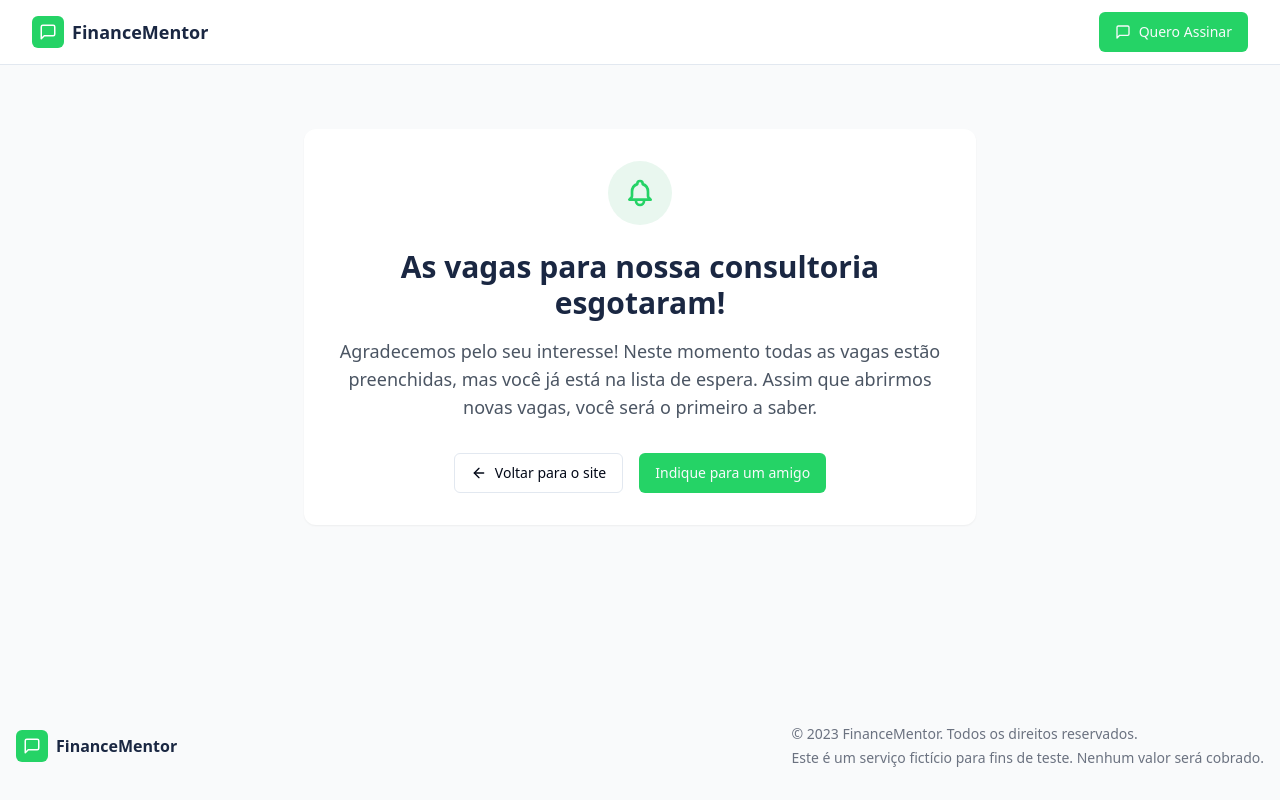
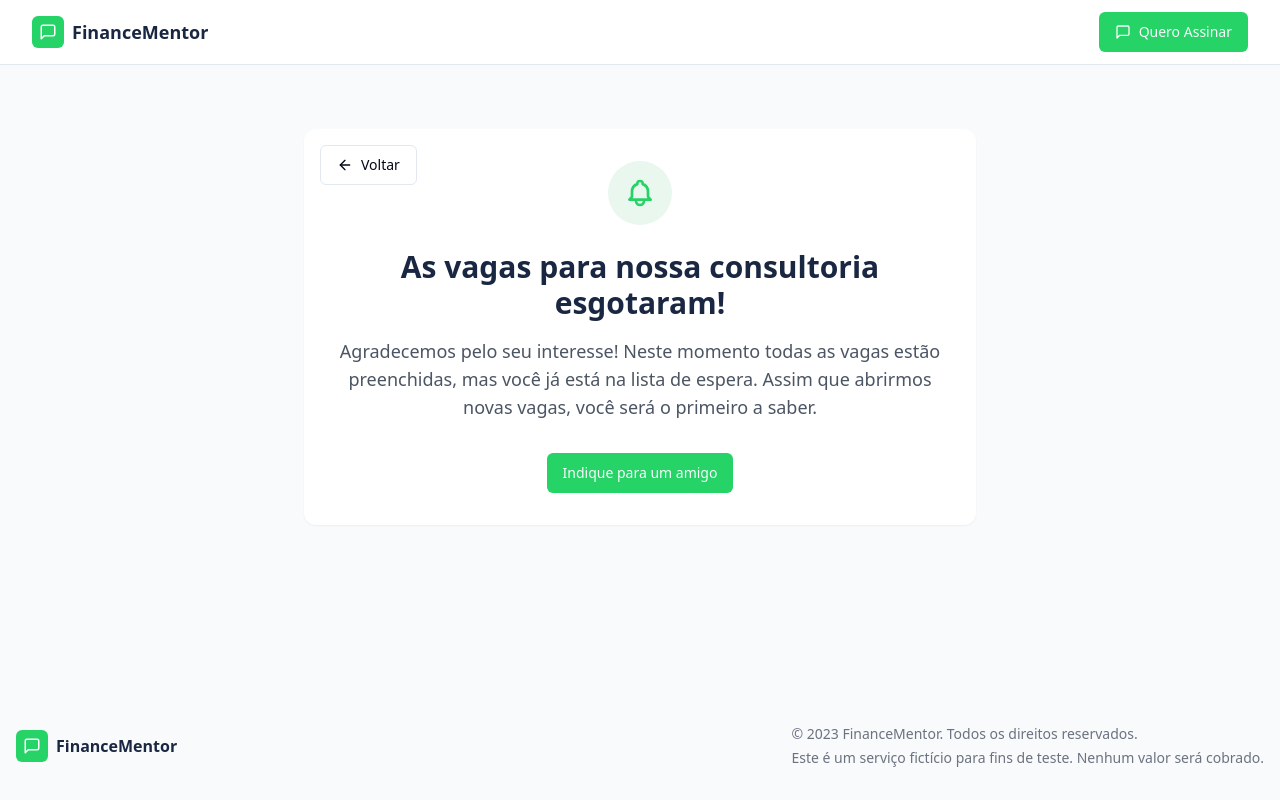
Before and after one commit to duopbr/financial-whatsapp-consultation, a React (Vite) app: page /waitlist in a window 1280 px wide. Built offline with nearby package versions, Linux system fonts and the light colour scheme.

Commit message:
feat: Add back button to pages
Adds a back button to the checkout and waitlist pages to navigate back to the home page.

```diff
--- a/src/pages/Checkout.tsx
+++ b/src/pages/Checkout.tsx
@@ -3,12 +3,21 @@ import React from 'react';
 import Navbar from '@/components/Navbar';
 import { CheckoutForm } from '@/components/CheckoutForm';
 import { Footer } from '@/components/Footer';
+import { Button } from "@/components/ui/button";
+import { Link } from 'react-router-dom';
+import { ArrowLeft } from 'lucide-react';
 
 const Checkout = () => {
   return (
     <div className="min-h-screen flex flex-col">
       <Navbar />
-      <div className="flex-1 py-12 px-4 bg-gray-50">
+      <div className="flex-1 py-12 px-4 bg-gray-50 relative">
+        <Link to="/" className="absolute top-4 left-4">
+          <Button variant="outline" className="flex items-center gap-2">
+            <ArrowLeft size={18} />
+            Voltar
+          </Button>
+        </Link>
         <div className="max-w-7xl mx-auto">
           <div className="mb-8 text-center">
             <h1 className="text-3xl font-bold text-finance-navy">
--- a/src/pages/Waitlist.tsx
+++ b/src/pages/Waitlist.tsx
@@ -3,17 +3,22 @@ import React from 'react';
 import Navbar from '@/components/Navbar';
 import { Button } from "@/components/ui/button";
 import { Footer } from '@/components/Footer';
-import { useNavigate } from 'react-router-dom';
+import { Link } from 'react-router-dom';
 import { ArrowLeft } from 'lucide-react';
 
 const Waitlist = () => {
-  const navigate = useNavigate();
-
   return (
     <div className="min-h-screen flex flex-col">
       <Navbar />
       <div className="flex-1 py-16 px-4 bg-gray-50">
-        <div className="max-w-2xl mx-auto bg-white p-8 rounded-xl shadow-sm text-center">
+        <div className="max-w-2xl mx-auto bg-white p-8 rounded-xl shadow-sm text-center relative">
+          <Link to="/" className="absolute top-4 left-4">
+            <Button variant="outline" className="flex items-center gap-2">
+              <ArrowLeft size={18} />
+              Voltar
+            </Button>
+          </Link>
+
           <div className="inline-flex items-center justify-center w-16 h-16 rounded-full bg-finance-light text-finance-green mb-6">
             <svg
               xmlns="http://www.w3.org/2000/svg"
@@ -41,21 +46,8 @@ const Waitlist = () => {
 
           <div className="flex flex-col sm:flex-row gap-4 justify-center">
             <Button
-              onClick={() => navigate('/')}
-              variant="outline"
-              className="flex items-center gap-2"
-            >
-              <ArrowLeft size={18} />
-              Voltar para o site
-            </Button>
-
-            <Button
+              onClick={() => navigator.clipboard.writeText(window.location.origin)}
               className="bg-finance-green hover:bg-green-600"
-              onClick={() => {
-                // Share functionality would go here
-                navigator.clipboard.writeText(window.location.origin);
-                alert('Link copiado! Compartilhe com seus amigos.');
-              }}
             >
               Indique para um amigo
             </Button>
```
